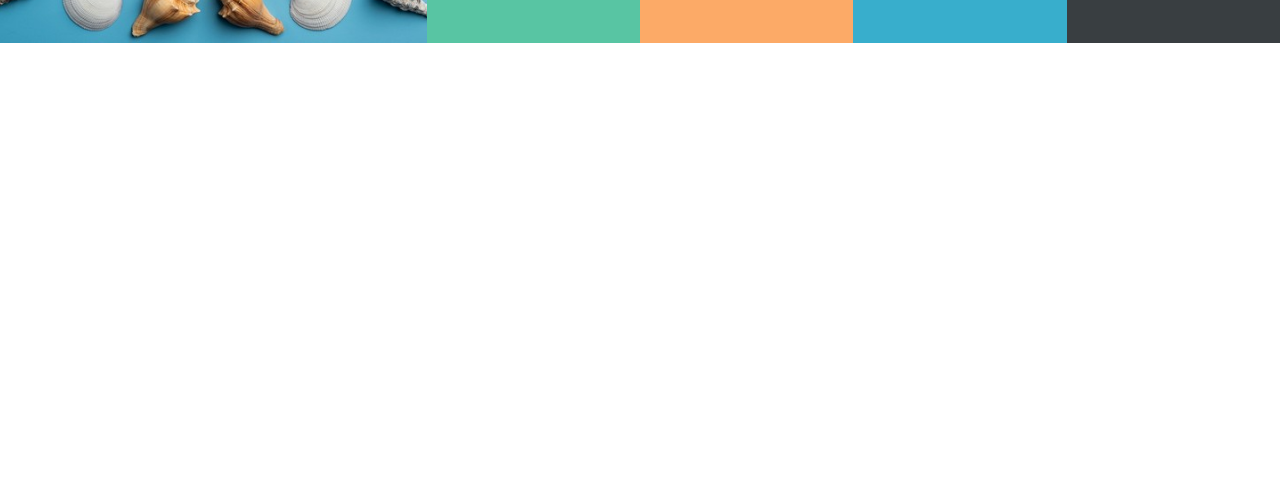
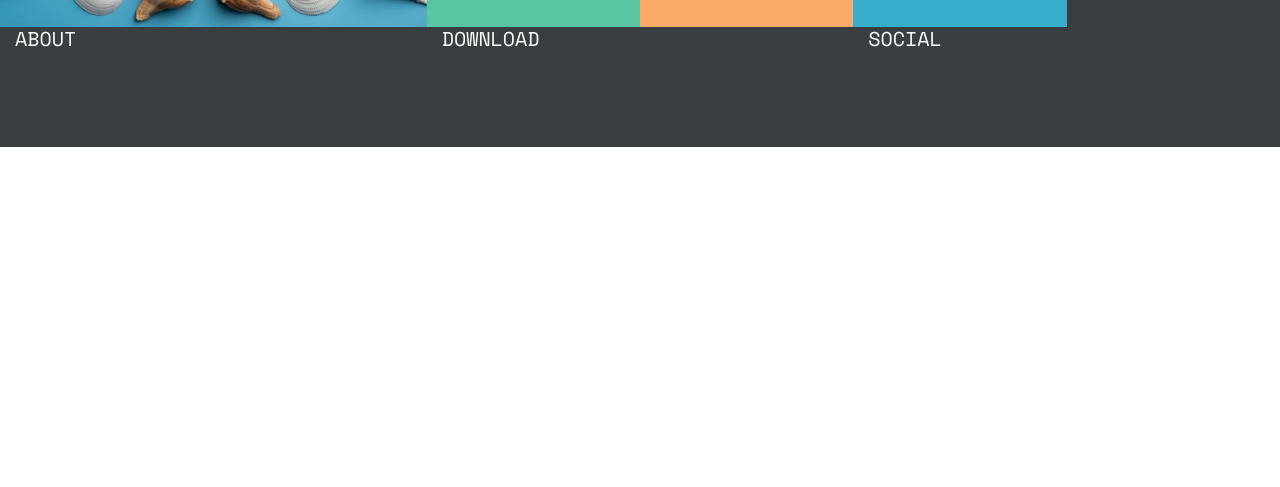
Before and after one commit to e-kai00/seabreeze-store, a plain HTML site: page index.html in a window 1280 px wide. Shown: the part 313-800 px from the top of the page. Drawn offline with nearby package versions, Linux system fonts and the light colour scheme.

Commit message:
Add and style footer

```diff
--- a/assets/css/style.css
+++ b/assets/css/style.css
@@ -21,6 +21,26 @@
 
 .ui-menu-color-download {
     background-color: #393e41ff;
+}
+
+
+/* Spacial paddings/margins/texts */
+
+h1,
+h2,
+h3,
+h4 {
+    margin: 0;
+}
+
+.uppercase {
+    text-transform: uppercase;
+}
+
+.general-sub {
+    font-family: "Space Mono", sans-serif;
+    font-weight: 400;
+    color: #fafafa;
 }
 
 
@@ -116,3 +136,13 @@ header {
     opacity: .9;
     height: 120px;
 }
+
+
+/* Footer */
+
+footer {
+    background-color: #393e41ff;
+    color: #fafafa;
+    min-height: 120px;
+    margin: 0;
+}
--- a/index.html
+++ b/index.html
@@ -45,7 +45,20 @@
         </div>
     </header>
     <section></section>
-    <footer></footer>
+    <footer class="container-fluid">
+        <div class="row">
+            <div class="col-sm-4">
+                <h5 class="uppercase general-sub">About</h5>
+            </div>
+            <div class="col-sm-4">
+                <h5 class="uppercase general-sub">Download</h5>
+            </div>
+            <div class="col-sm-4">
+                <h5 class="uppercase general-sub">Social</h5>
+            </div>
+        </div>
+
+    </footer>
 
     <script src="https://kit.fontawesome.com/624b5d3773.js" crossorigin="anonymous"></script>
 </body>
```
